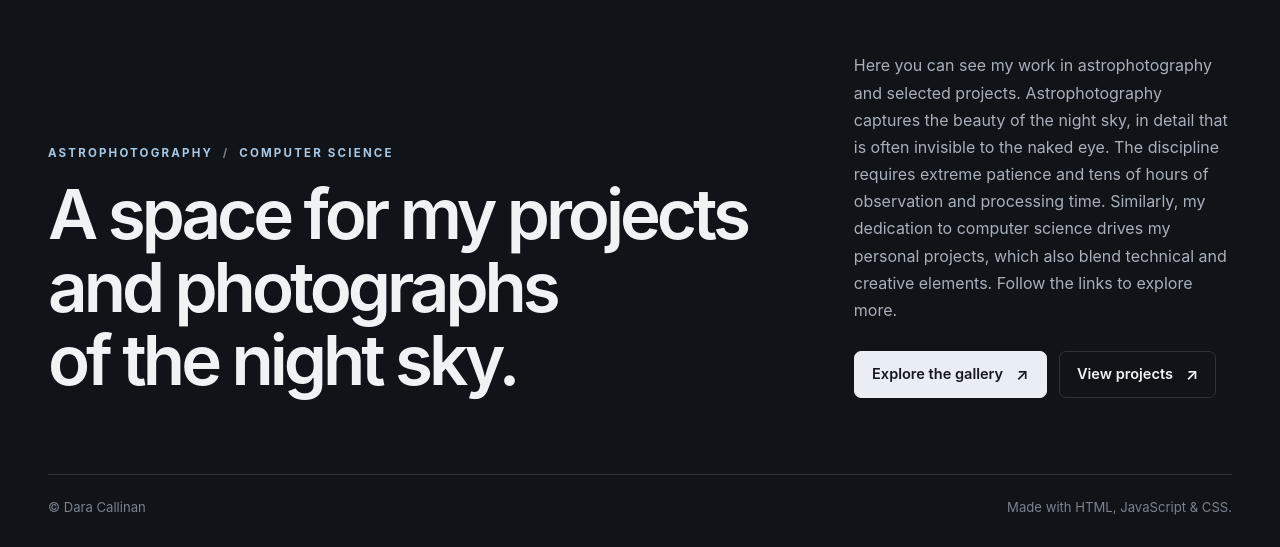
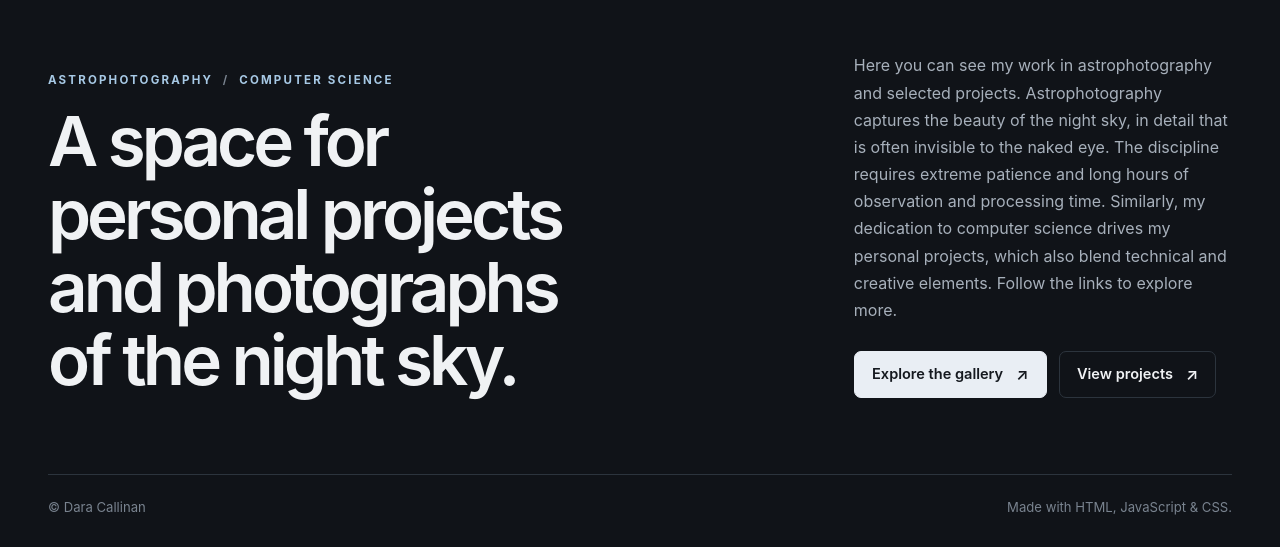
Before and after one commit to daraln/personal-website, a plain HTML site: page index.html in a window 1280 px wide. Shown: the part 535-1082 px from the top of the page. Drawn offline with Linux system fonts and the light colour scheme.

Commit message:
Small changes to text

```diff
--- a/index.html
+++ b/index.html
@@ -39,10 +39,10 @@
         <div class="intro-grid">
           <div>
             <p class="eyebrow">Astrophotography <span aria-hidden="true">/</span> Computer Science</p>
-            <h1 id="home-heading">A space for my projects and photographs of the night sky.</h1>
+            <h1 id="home-heading">A space for personal projects and photographs of the night sky.</h1>
           </div>
           <div class="intro-detail">
-            <p>Here you can see my work in astrophotography and selected projects. Astrophotography captures the beauty of the night sky, in detail that is often invisible to the naked eye. The discipline requires extreme patience and tens of hours of observation and processing time. Similarly, my dedication to computer science drives my personal projects, which also blend technical and creative elements. Follow the links to explore more.</p>
+            <p>Here you can see my work in astrophotography and selected projects. Astrophotography captures the beauty of the night sky, in detail that is often invisible to the naked eye. The discipline requires extreme patience and long hours of observation and processing time. Similarly, my dedication to computer science drives my personal projects, which also blend technical and creative elements. Follow the links to explore more.</p>
             <div class="actions">
               <a class="button button-primary" href="./astrophotography.html">Explore the gallery <span aria-hidden="true">↗</span></a>
               <a class="button button-secondary" href="./projects.html">View projects <span aria-hidden="true">↗</span></a>
```
